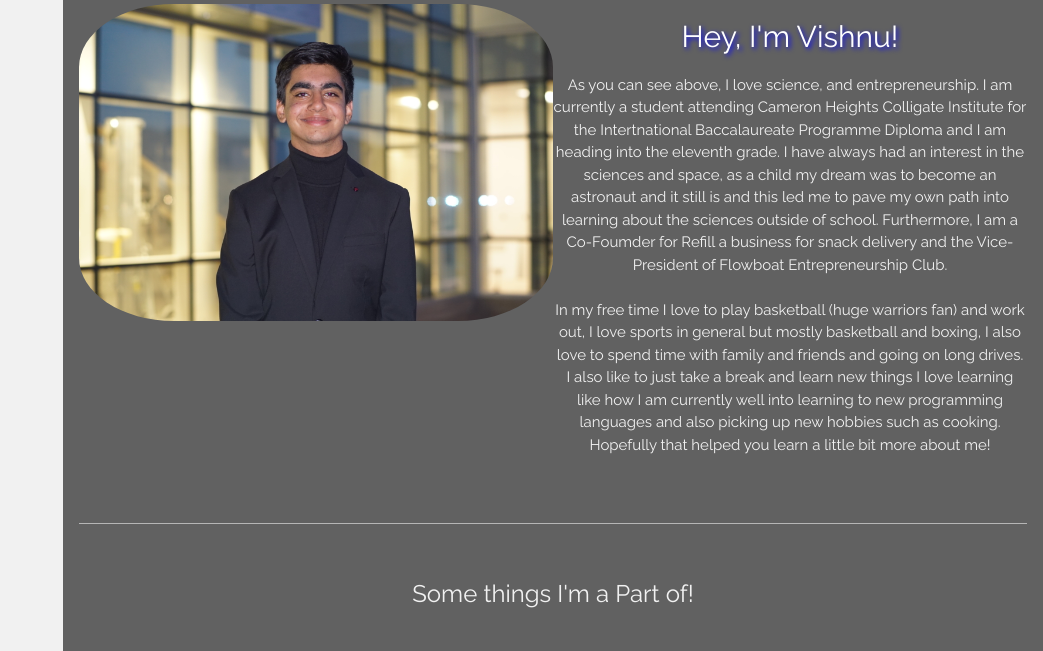
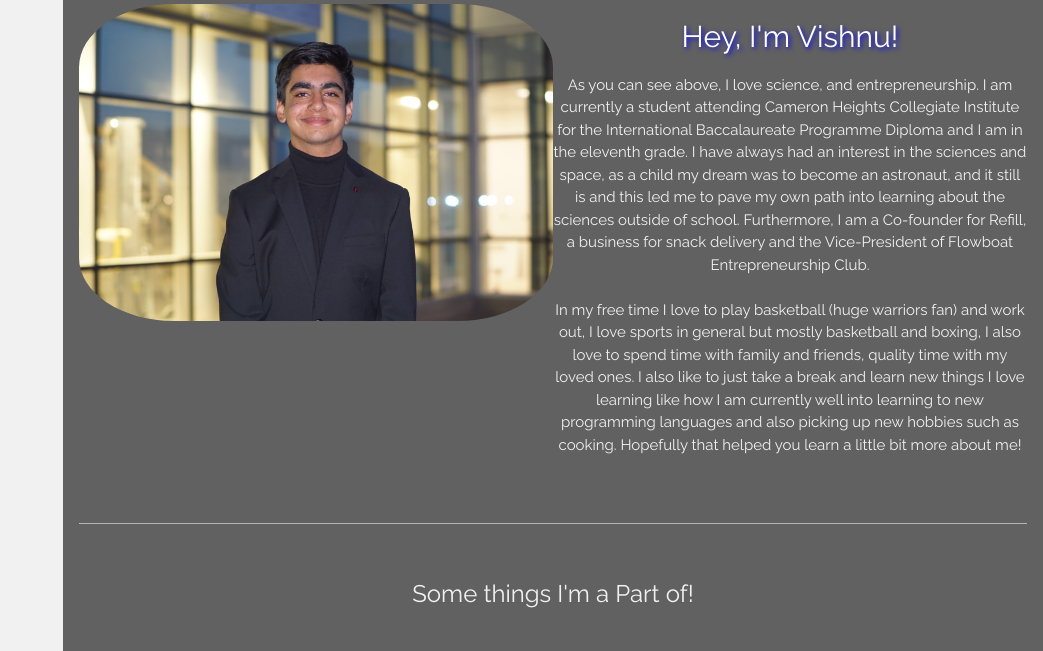
Before and after one commit to vishnuxsharma/vishnu.s, a plain HTML site: page index.html in a window 1280 px wide. Shown: the part 745-1396 px from the top of the page, without its empty margins (237-1280 px from the left). Drawn offline with nearby package versions, Linux system fonts and the light colour scheme; a script that the page names is missing.

Commit message:
Update index.html

```diff
--- a/index.html
+++ b/index.html
@@ -72,11 +72,11 @@
     <div class="w3-half" style="max-width:600px">
       <div class="about"><h2>Hey, I'm Vishnu!</h2></div>
       <p>
-     As you can see above, I love science, and entrepreneurship. I am currently a student attending Cameron Heights Colligate Institute for the Intertnational Baccalaureate Programme
-        Diploma and I am heading into the eleventh grade. I have always had an interest in the sciences and space, as a child my dream was to become an astronaut and it still is and this led me to pave
-        my own path into learning about the sciences outside of school. Furthermore, I am a Co-Foumder for Refill a business for snack delivery and the Vice-President of Flowboat Entrepreneurship Club.
+     As you can see above, I love science, and entrepreneurship. I am currently a student attending Cameron Heights Collegiate Institute for the International Baccalaureate Programme
+        Diploma and I am in the eleventh grade. I have always had an interest in the sciences and space, as a child my dream was to become an astronaut, and it still is and this led me to pave
+        my own path into learning about the sciences outside of school. Furthermore, I am a Co-founder for Refill, a business for snack delivery and the Vice-President of Flowboat Entrepreneurship Club.
         <br><br>In my free time I love to play basketball (huge warriors fan) and work out, I love sports in general but mostly basketball and boxing, I also love to spend time
-        with family and friends and going on long drives. I also like to just take a break and learn new things I love learning like how I am currently well into learning to new programming languages
+        with family and friends, quality time with my loved ones. I also like to just take a break and learn new things I love learning like how I am currently well into learning to new programming languages
         and also picking up new hobbies such as cooking. Hopefully that helped you learn a little bit more about me!
     </div>
 
```
